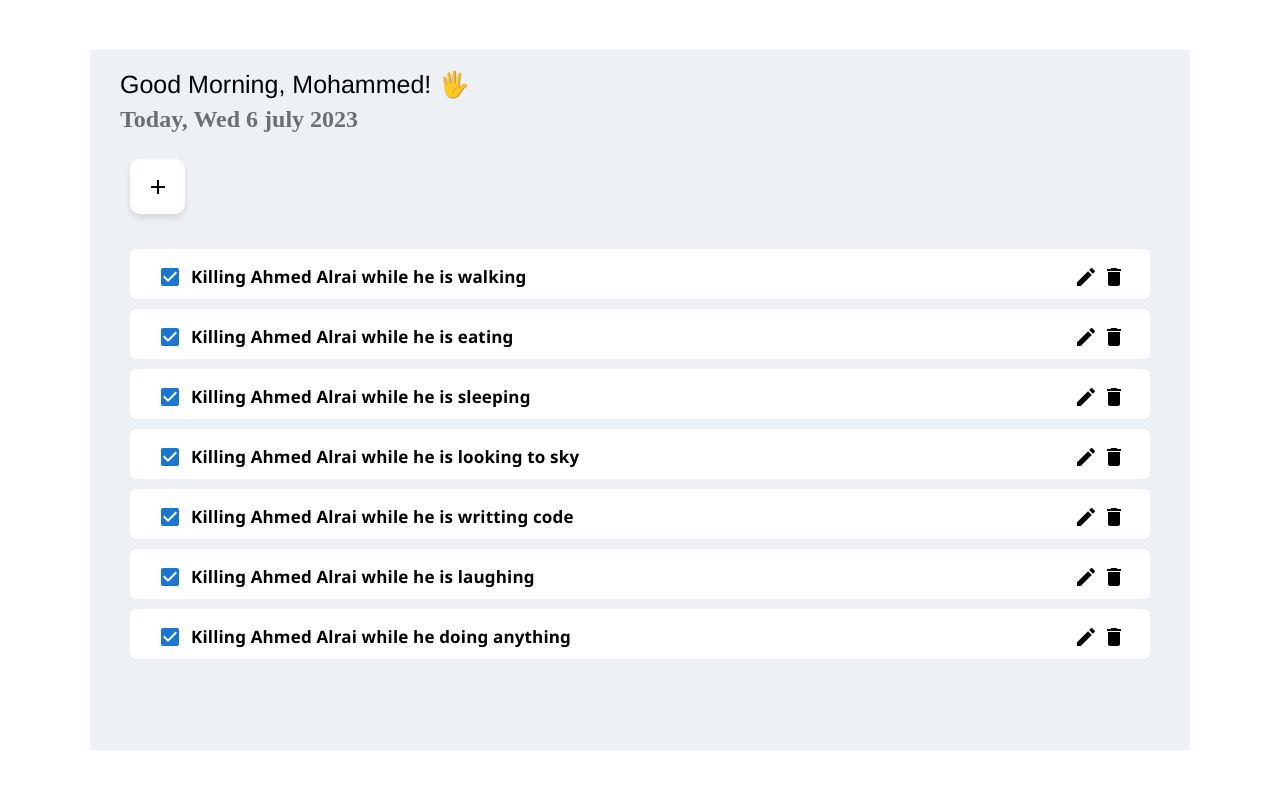
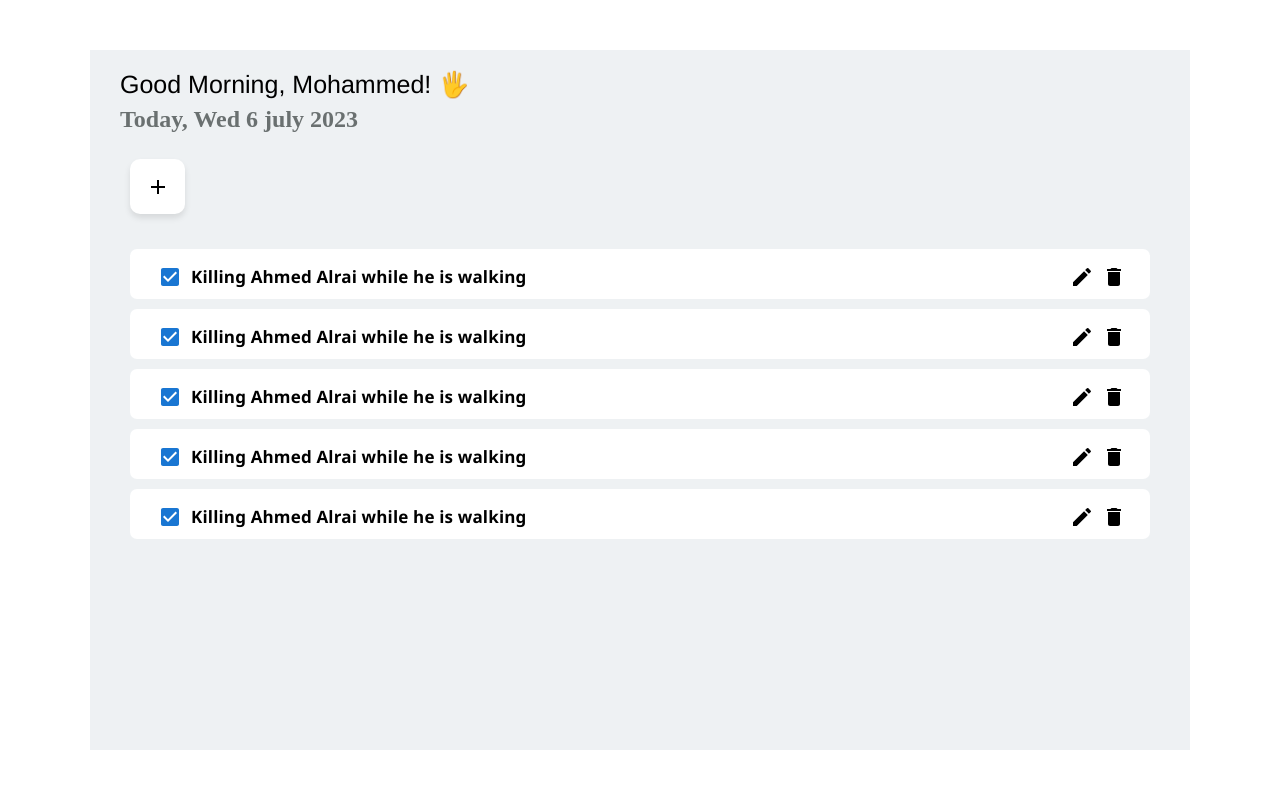
Before and after one commit to ByteRunners/todo-react, a React (Vite) app: page / in a window 1280 px wide. Shown: the top 788 px of the page. Built offline with nearby package versions, Linux system fonts and the light colour scheme.

Commit message:
add JSON file and values and us it in the main-page cheackboxes

```diff
--- /dev/null
+++ b/src/JSON/defualtvalues.json
@@ -0,0 +1,5 @@
+{
+    "num": 5,
+    "dec":"Killing Ahmed Alrai while he is walking",
+     "status": true
+}
--- a/src/main-page.tsx
+++ b/src/main-page.tsx
@@ -1,4 +1,5 @@
 //import Button from "./components/Button/button";
+import defualtvalues from './JSON/defualtvalues.json';
 import FormControlLabel from '@mui/material/FormControlLabel';
 import Checkbox from '@mui/material/Checkbox';
 import Fab from '@mui/material/Fab';
@@ -14,8 +15,9 @@ export default function MainPage() {
   // const clickBtn2 = () => {
   //   console.log("clicked btn2");
   // };
+  const items = Array.from({ length: defualtvalues.num });
+  return (
 
-  return (
     <div className="maindiv">
       {/* <section>
       <div>Hello world</div>
@@ -38,98 +40,26 @@ export default function MainPage() {
         </section>
 
         <section className='checksection'>
-          <div className='checkboxstyle'>
-            <FormControlLabel control={<Checkbox defaultChecked />} label="Killing Ahmed Alrai while he is walking" />
-            <div className='editbuttom'>
-            <Fab aria-label="edit">
-              <EditIcon sx={{
-                ml:-3,
-              }} />
-              <Fab aria-label="delete">
-              <DeleteIcon/>
-            </Fab>
-            </Fab>
-            </div>
+          <div>
+            {items.map((_, index) => (
+              <div key={index} className="checkboxstyle">
+                <FormControlLabel
+                  control={<Checkbox defaultChecked = {defualtvalues.status} />}
+                  label={`${defualtvalues.dec}`}
+                />
+                <div className="editbuttom">
+                  <Fab aria-label="edit">
+                    <EditIcon />
+                  </Fab>
+                  <Fab aria-label="delete">
+                    <DeleteIcon />
+                  </Fab>
+                </div>
+              </div>
+            ))}
+          </div>
 
-          </div>
-          <div className='checkboxstyle'>
-            <FormControlLabel control={<Checkbox defaultChecked />} label="Killing Ahmed Alrai while he is eating " />
-            <div className='editbuttom'>
-            <Fab aria-label="edit">
-              <EditIcon sx={{
-                ml:-3,
-              }} />
-              <Fab aria-label="delete">
-              <DeleteIcon/>
-            </Fab>
-            </Fab>
-            </div>
-          </div>
-          <div className='checkboxstyle'>
-            <FormControlLabel control={<Checkbox defaultChecked />} label="Killing Ahmed Alrai while he is sleeping " />
-            <div className='editbuttom'>
-            <Fab aria-label="edit">
-              <EditIcon sx={{
-                ml:-3,
-              }} />
-              <Fab aria-label="delete">
-              <DeleteIcon/>
-            </Fab>
-            </Fab>
-            </div>
-          </div>
-          <div className='checkboxstyle'>
-            <FormControlLabel control={<Checkbox defaultChecked />} label="Killing Ahmed Alrai while he is looking to sky " />
-            <div className='editbuttom'>
-            <Fab aria-label="edit">
-              <EditIcon sx={{
-                ml:-3,
-              }} />
-              <Fab aria-label="delete">
-              <DeleteIcon/>
-            </Fab>
-            </Fab>
-            </div>
-          </div>
-          <div className='checkboxstyle'>
-            <FormControlLabel control={<Checkbox defaultChecked />} label="Killing Ahmed Alrai while he is writting code" />
-            <div className='editbuttom'>
-            <Fab aria-label="edit">
-              <EditIcon sx={{
-                ml:-3,
-              }} />
-              <Fab aria-label="delete">
-              <DeleteIcon/>
-            </Fab>
-            </Fab>
-            </div>
-          </div>
-          <div className='checkboxstyle'>
-            <FormControlLabel control={<Checkbox defaultChecked />} label="Killing Ahmed Alrai while he is laughing " />
-            <div className='editbuttom'>
-            <Fab aria-label="edit">
-              <EditIcon sx={{
-                ml:-3,
-              }} />
-              <Fab aria-label="delete">
-              <DeleteIcon/>
-            </Fab>
-            </Fab>
-            </div>
-          </div>
-          <div className='checkboxstyle'>
-            <FormControlLabel control={<Checkbox defaultChecked />} label="Killing Ahmed Alrai while he doing anything " />
-            <div className='editbuttom'>
-            <Fab aria-label="edit">
-              <EditIcon sx={{
-                ml:-3,
-              }} />
-              <Fab aria-label="delete">
-              <DeleteIcon/>
-            </Fab>
-            </Fab>
-            </div>
-          </div>
+
         </section>
 
 
```
